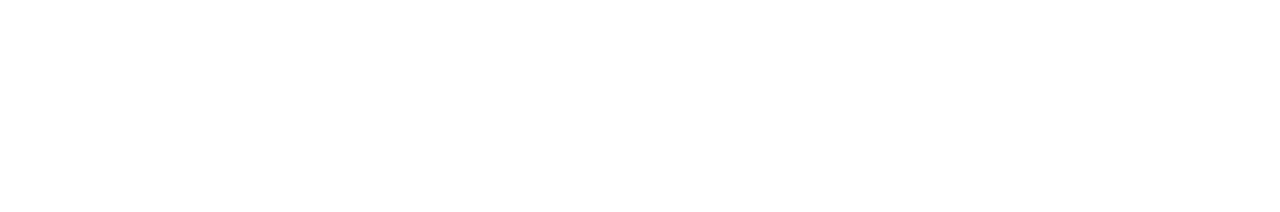
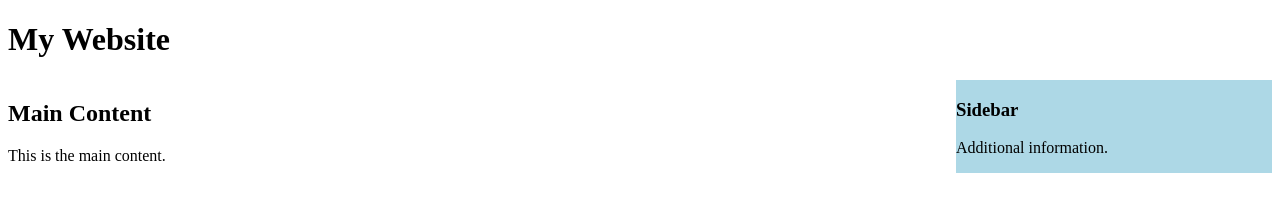
Before and after one commit to sthamarai524-dot/program7, a website: page index.html in a window 1280 px wide. Drawn offline with Linux system fonts and the light colour scheme.

Commit message:
Update index.html

```diff
--- a/index.html
+++ b/index.html
@@ -1,13 +1,18 @@
 <!DOCTYPE html>
-<html lang="en">
+
+<html>
+
 <head>
-<meta charset="UTF-8">
-<meta name="viewport" content="width=device-width, initial-scale=1.0">
-<title>Layout Styles with Aside</title>
+
+<title>Layout and Aside</title>
 
 <style>
 
-/* Write your CSS here */
+main { width: 70%; float: left; }
+
+aside { width: 25%; float: right;
+
+background: lightblue; }
 
 </style>
 
@@ -15,7 +20,24 @@
 
 <body>
 
-<!-- Write your HTML code here -->
+<header><h1>My Website</h1></header>
+
+<main>
+
+<h2>Main Content</h2>
+
+<p>This is the main content.</p>
+
+</main>
+
+<aside>
+
+<h3>Sidebar</h3>
+
+<p>Additional information.</p>
+
+</aside>
 
 </body>
+
 </html>
```
